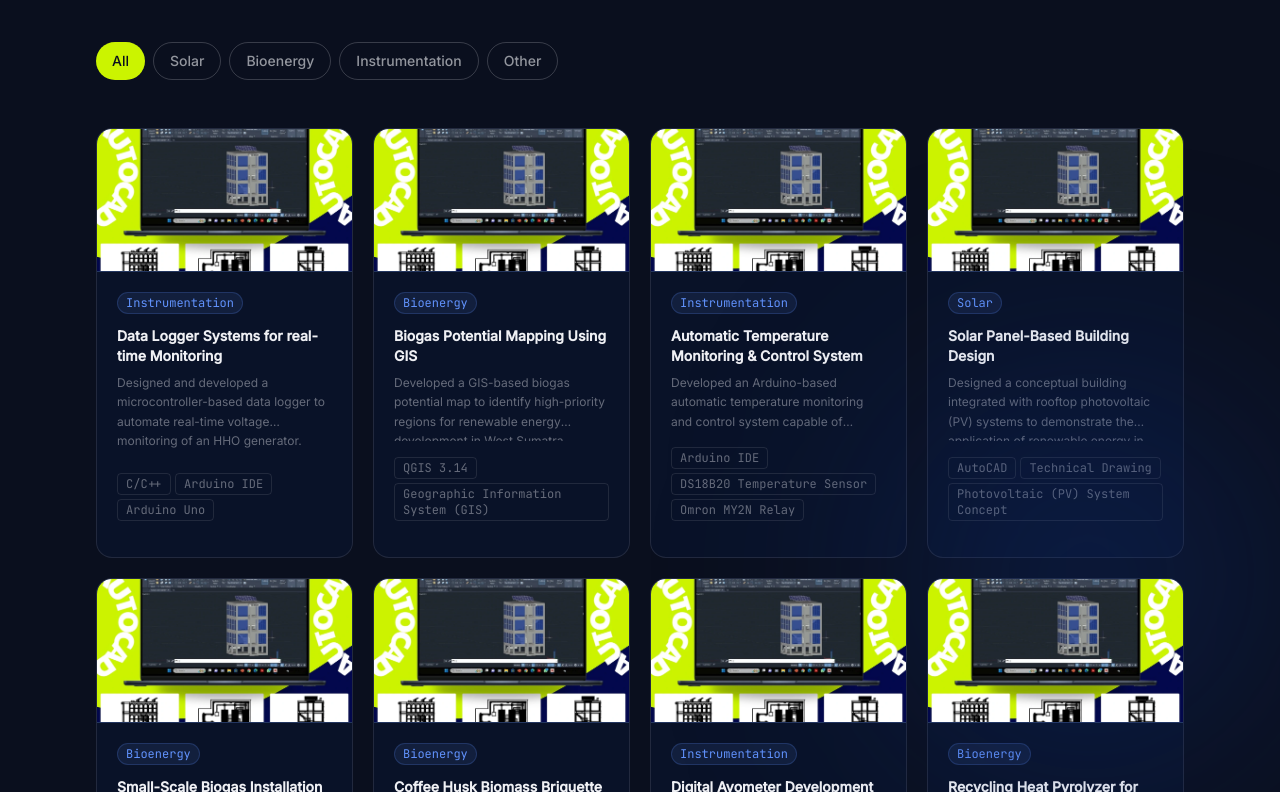
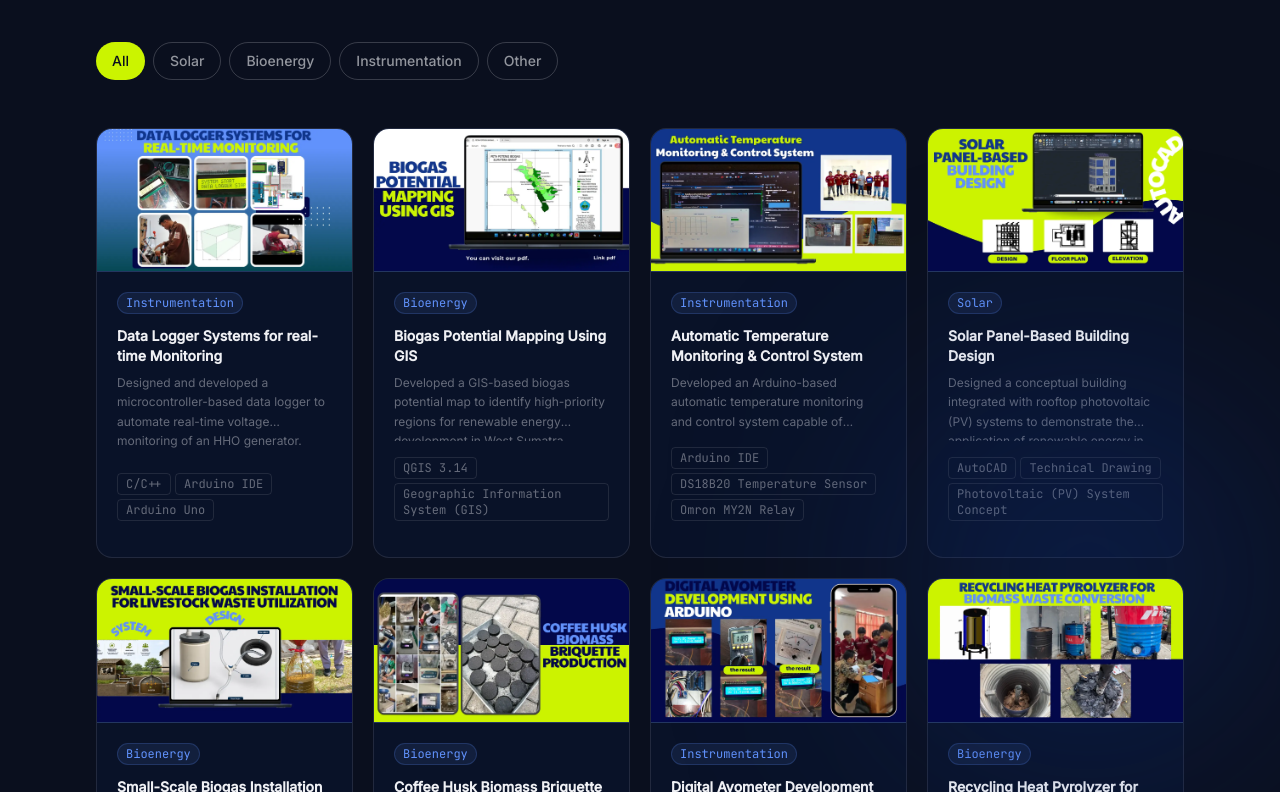
Before and after one commit to rifqiadrianto007/FahrosiNurArif, a Next.js app: page / in a window 1280 px wide. Shown: the part 1888-2680 px from the top of the page. Built offline with nearby package versions, Linux system fonts and the light colour scheme.

Commit message:
thumbnail path update

```diff
--- a/src/data/projects.ts
+++ b/src/data/projects.ts
@@ -19,7 +19,7 @@ export const projects: Project[] = [
     description:
       "Designed and developed a microcontroller-based data logger to automate real-time voltage monitoring of an HHO generator.",
     tools: ["C/C++", "Arduino IDE", "Arduino Uno", "Voltage Sensor Module", "SD Card Module"],
-    thumbnail: "/images/project.webp"
+    thumbnail: "/images/Projects/Project1.webp"
   },
   {
     id: "2",
@@ -28,7 +28,7 @@ export const projects: Project[] = [
     description:
       "Developed a GIS-based biogas potential map to identify high-priority regions for renewable energy development in West Sumatra.",
     tools: ["QGIS 3.14", "Geographic Information System (GIS)"],
-    thumbnail: "/images/project.webp"
+    thumbnail: "/images/Projects/Project2.webp"
   },
   {
     id: "3",
@@ -37,7 +37,7 @@ export const projects: Project[] = [
     description:
       "Developed an Arduino-based automatic temperature monitoring and control system capable of measuring, displaying, and regulating temperature in real time.",
     tools: ["Arduino IDE", "DS18B20 Temperature Sensor", "Omron MY2N Relay", "C/C++"],
-    thumbnail: "/images/project.webp"
+    thumbnail: "/images/Projects/Project3.webp"
   },
   {
     id: "4",
@@ -46,7 +46,7 @@ export const projects: Project[] = [
     description:
       "Designed a conceptual building integrated with rooftop photovoltaic (PV) systems to demonstrate the application of renewable energy in modern building design.",
     tools: ["AutoCAD", "Technical Drawing", "Photovoltaic (PV) System Concept"],
-    thumbnail: "/images/project.webp"
+    thumbnail: "/images/Projects/Project4.webp"
   },
   {
     id: "5",
@@ -55,7 +55,7 @@ export const projects: Project[] = [
     description:
       "Designed and implemented a small-scale biogas installation to convert cattle manure from the Politeknik Negeri Jember livestock farm into renewable cooking fuel.",
     tools: ["Biogas Digester", "Renewable Energy System", "Waste-to-Energy Technology"],
-    thumbnail: "/images/project.webp"
+    thumbnail: "/images/Projects/Project5.webp"
   },
   {
     id: "6",
@@ -64,7 +64,7 @@ export const projects: Project[] = [
     description:
       "Developed biomass briquettes from coffee husk waste to transform agricultural by-products into a renewable and marketable solid fuel.",
     tools: ["Biomass Processing Equipment", "Compression Machine"],
-    thumbnail: "/images/project.webp"
+    thumbnail: "/images/Projects/Project6.webp"
   },
   {
     id: "7",
@@ -72,8 +72,8 @@ export const projects: Project[] = [
     category: "Instrumentation",
     description:
       "Designed and developed a digital avometer capable of measuring voltage and current using Arduino Uno, INA219, and voltage sensors.",
-    tools: ["Arduino IDE", "C/C++", "Eletrical Circuit Design"],
-    thumbnail: "/images/project.webp"
+    tools: ["Arduino IDE", "C/C++", "Electrical Circuit Design"],
+    thumbnail: "/images/Projects/Project7.webp"
   },
   {
     id: "8",
@@ -82,6 +82,6 @@ export const projects: Project[] = [
     description:
       "Led the development of a heat-based pyrolysis system designed to improve thermal efficiency in converting coconut shell biomass into biochar.",
     tools: ["AutoCAD", "Project Management", "Excel"],
-    thumbnail: "/images/project.webp"
+    thumbnail: "/images/Projects/Project8.webp"
   }
 ];
```
